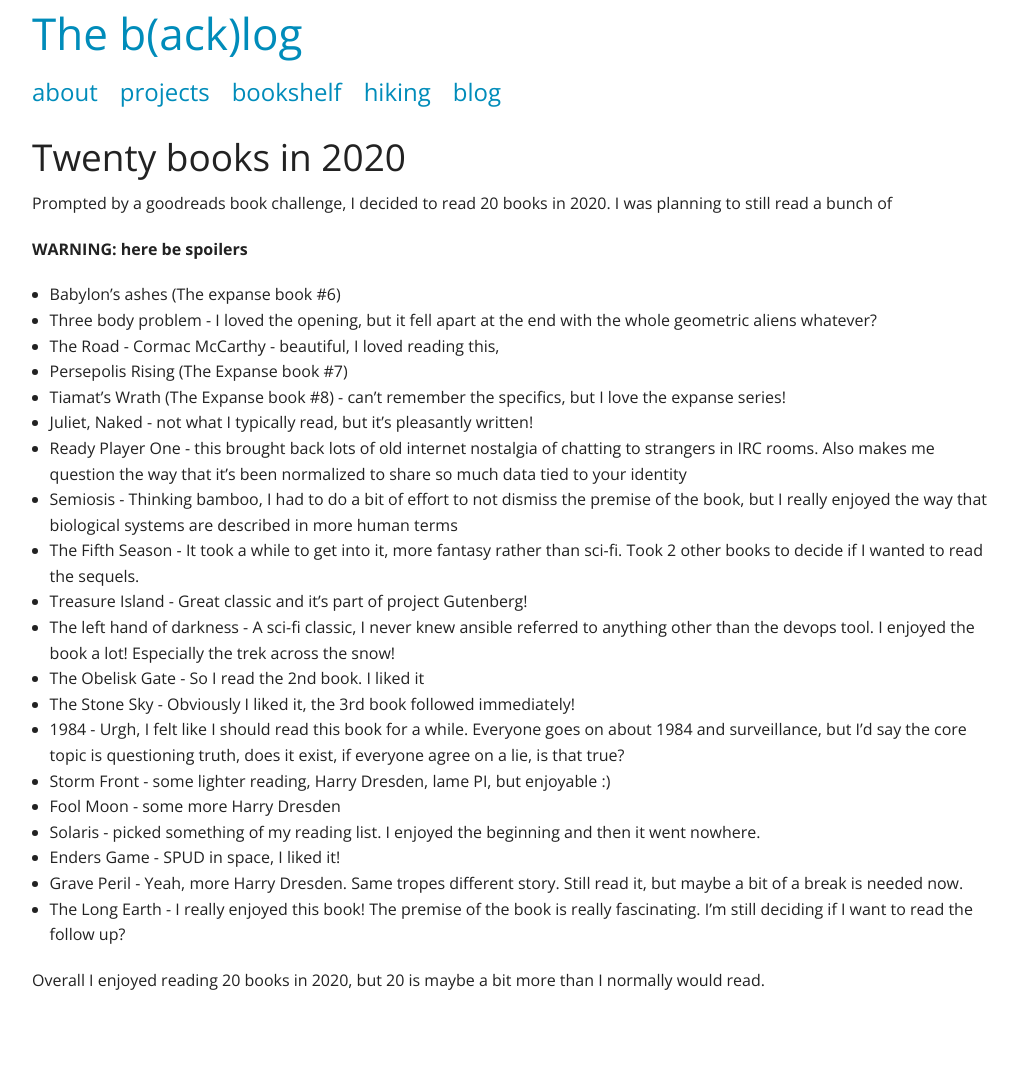
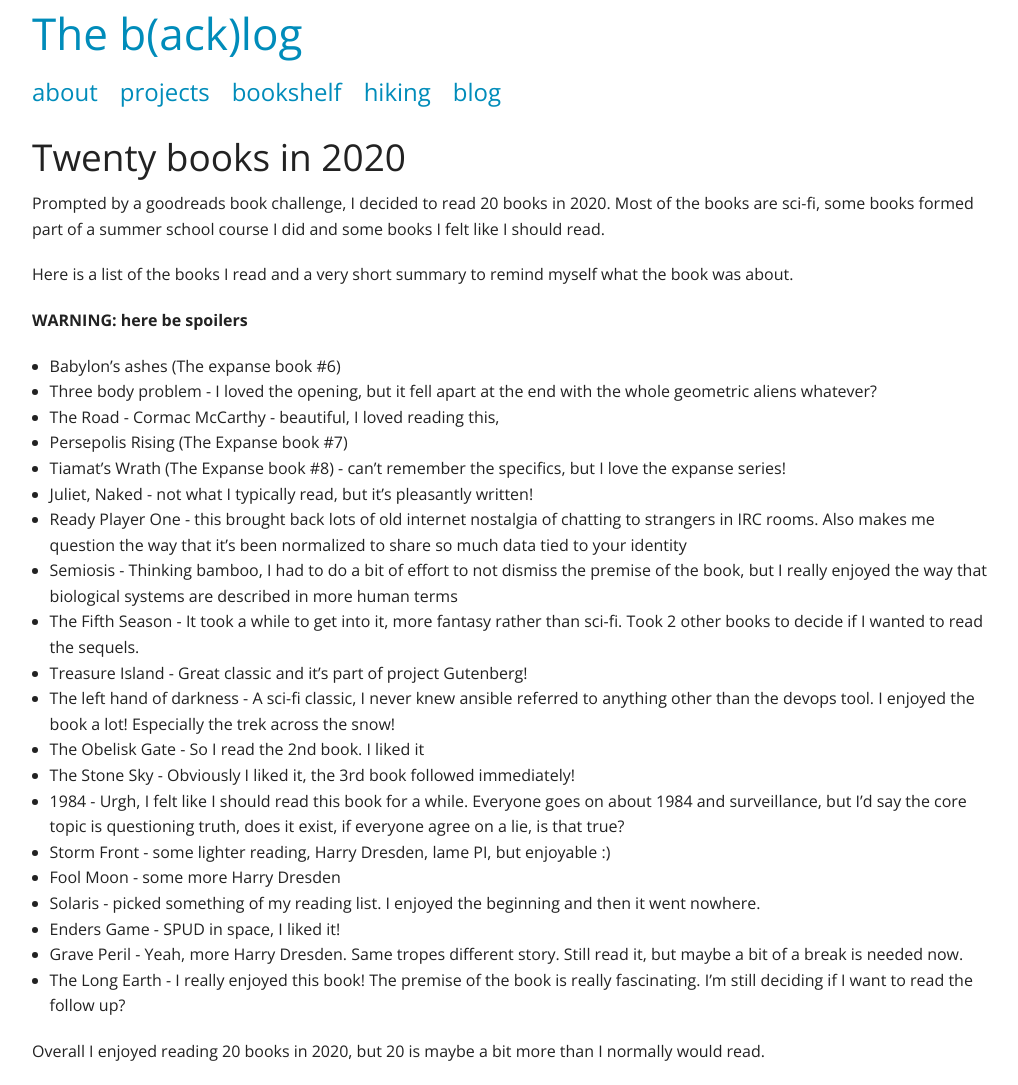
Before and after one commit to dirkcuys/thebacklog, a Jekyll site: the page built from _posts/2021-01-29-twenty-books-in-2020.md, in a window 1280 px wide. Shown: the whole page, without its empty margins (123-1141 px from the left). Built offline with Jekyll 4.4.1, drawn with Linux system fonts in a browser that asks for light colours; nearby versions of some CDN libraries; our own code applies the rules of GitHub Pages for plain Markdown files; before the commit the page ends 1013 px from its top, so only the background shows below that.

Commit message:
Finish paragraph

```diff
--- a/_posts/2021-01-29-twenty-books-in-2020.md
+++ b/_posts/2021-01-29-twenty-books-in-2020.md
@@ -2,7 +2,9 @@
 title: Twenty books in 2020
 ---
 
-Prompted by a goodreads book challenge, I decided to read 20 books in 2020. I was planning to still read a bunch of
+Prompted by a goodreads book challenge, I decided to read 20 books in 2020. Most of the books are sci-fi, some books formed part of a summer school course I did and some books I felt like I should read.
+
+Here is a list of the books I read and a very short summary to remind myself what the book was about.
 
 **WARNING: here be spoilers**
 
```
